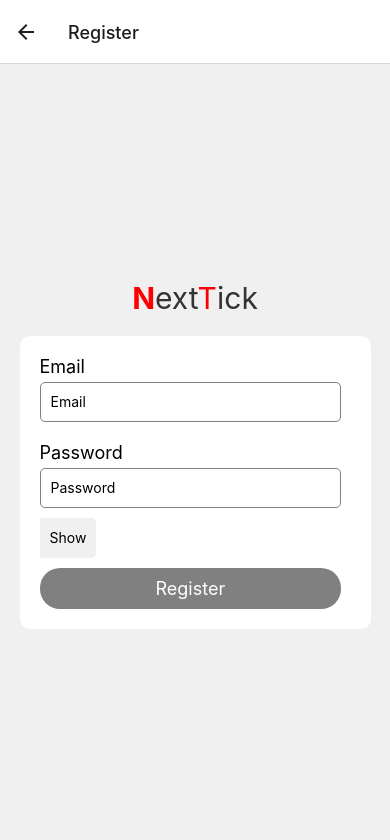
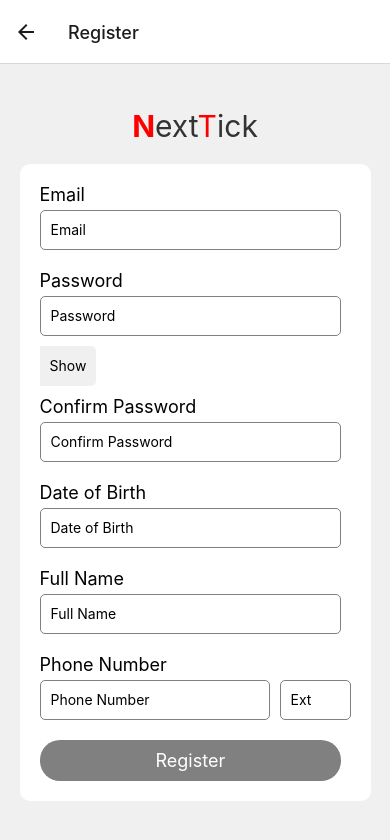
Before and after one commit to Islamsulaiman/NextTick-React-Native, a React Native app: screen /Register in a window 390 px wide. Shown: the top 840 px of the page. Built offline with nearby package versions, Linux system fonts and the light colour scheme.

Commit message:
Dev: add additional field for the Register page

```diff
--- a/package.json
+++ b/package.json
@@ -10,6 +10,7 @@
     "test": "jest"
   },
   "dependencies": {
+    "@react-native-community/checkbox": "^0.5.16",
     "@react-native-community/masked-view": "^0.1.11",
     "@react-navigation/native": "^6.1.7",
     "@react-navigation/stack": "^6.3.17",
--- a/src/App.tsx
+++ b/src/App.tsx
@@ -21,5 +21,4 @@ function App(): JSX.Element {
   );
 }
 
-const styles = StyleSheet.create({});
 export default App;
--- a/src/screens/Register.tsx
+++ b/src/screens/Register.tsx
@@ -11,13 +11,25 @@ import {
   Modal,
 } from 'react-native';
 
+import CheckBox from '@react-native-community/checkbox';
+
+
 const RegisterScreen: React.FC = () => {
 
   const [email, setEmail] = useState<string>('');
   const [password, setPassword] = useState<string>('');
+  const [confirmPassword, setConfirmPassword] = useState<string>('');
+  const [dob, setDob] = useState<string>('');
+  const [fullName, setFullName] = useState<string>('');
+  const [phoneNumber, setPhoneNumber] = useState<string>('');
+  const [phoneExt, setPhoneExt] = useState<string>('');
   const [isPasswordVisible, setIsPasswordVisible] = useState<boolean>(false);
   const [isModalVisible, setIsModalVisible] = useState<boolean>(false);
   const [modalMessage, setModalMessage] = useState<string>('');
+  const [agreeTerms, setAgreeTerms] = useState<boolean>(false);
+  const [isNotRobot, setIsNotRobot] = useState<boolean>(false);
+  const [isAgreeChecked, setIsAgreeChecked] = useState<boolean>(false);
+
 
   const isEmailValid = (input: string) => {
     const emailRegex = /\S+@\S+\.\S+/;
@@ -108,13 +120,105 @@ const RegisterScreen: React.FC = () => {
           </TouchableOpacity>
         </View>
 
+        <View style={styles.inputWrapper}>
+          <Text style={styles.inputLabel}>Confirm Password</Text>
+          <TextInput
+            style={styles.input}
+            placeholder="Confirm Password"
+            value={confirmPassword}
+            onChangeText={setConfirmPassword}
+            secureTextEntry={!isPasswordVisible}
+            onBlur={() => {
+              if (confirmPassword !== password) {
+                setModalMessage('Passwords do not match.');
+                setIsModalVisible(true);
+              }
+            }}
+          />
+        </View>
+
+        <View style={styles.inputWrapper}>
+          <Text style={styles.inputLabel}>Date of Birth</Text>
+          <TextInput
+            style={styles.input}
+            placeholder="Date of Birth"
+            value={dob}
+            onChangeText={setDob}
+            keyboardType="numeric"
+          />
+        </View>
+
+        <View style={styles.inputWrapper}>
+          <Text style={styles.inputLabel}>Full Name</Text>
+          <TextInput
+            style={styles.input}
+            placeholder="Full Name"
+            value={fullName}
+            onChangeText={setFullName}
+          />
+        </View>
+
+        <View style={styles.inputWrapper}>
+          <Text style={styles.inputLabel}>Phone Number</Text>
+          <View style={styles.phoneNumberContainer}>
+            <TextInput
+              style={styles.phoneInput}
+              placeholder="Phone Number"
+              value={phoneNumber}
+              onChangeText={setPhoneNumber}
+              keyboardType="phone-pad"
+            />
+            <TextInput
+              style={styles.phoneExtInput}
+              placeholder="Ext"
+              value={phoneExt}
+              onChangeText={setPhoneExt}
+              keyboardType="numeric"
+            />
+          </View>
+        </View>
+
+
+        {/* checkboxes */}
+        {/* <View style={styles.checkboxContainer}>
+
+            <CheckBox value={isAgreeChecked}
+                onValueChange={setIsAgreeChecked}
+                // style={styles.checkbox}
+                tintColors={{ true: 'blue', false: 'gray' }}
+                />
+            <Text style={styles.checkboxLabel}>I agree with the terms and conditions.</Text>
+
+        </View>
+
+        <View style={styles.checkboxContainer}>
+            <CheckBox value={isAgreeChecked}
+                onValueChange={setIsAgreeChecked}
+                // style={styles.checkbox}
+                tintColors={{ true: 'blue', false: 'gray' }}
+                />
+            <Text style={styles.checkboxLabel}>I am not a robot.</Text>
+        </View> */}
+
         <TouchableOpacity
           style={[
             styles.button,
-            !isEmailValid(email) || !isPasswordValid(password) ? styles.disabled : null,
+            !isEmailValid(email) ||
+              !isPasswordValid(password) ||
+              confirmPassword !== password ||
+              !agreeTerms ||
+              !isNotRobot
+              ? styles.disabled
+              : null,
           ]}
           onPress={handleRegister}
-          disabled={!isEmailValid(email) || !isPasswordValid(password)}
+          disabled={
+            !isEmailValid(email) ||
+            !isPasswordValid(password) ||
+            confirmPassword !== password ||
+            !agreeTerms ||
+            !isNotRobot
+          }
           onPressIn={startAnimation}
         >
           <Text style={styles.buttonText}>Register</Text>
@@ -261,6 +365,39 @@ const styles = StyleSheet.create({
       fontSize: 16,
       textAlign: 'center',
     },
+    checkboxContainer: {
+      flexDirection: 'row',
+      alignItems: 'center',
+      marginBottom: 10,
+    },
+    checkboxLabel: {
+      marginLeft: 8,
+    },
+    phoneNumberContainer: {
+      flexDirection: 'row',
+      alignItems: 'center',
+    },
+    phoneInput: {
+      flex: 1,
+      height: 40,
+      borderColor: 'gray',
+      borderWidth: 1,
+      marginBottom: 10,
+      paddingLeft: 10,
+      borderRadius: 5,
+      backgroundColor: 'white',
+    },
+    phoneExtInput: {
+      width: '30%',
+      height: 40,
+      borderColor: 'gray',
+      borderWidth: 1,
+      marginBottom: 10,
+      marginLeft: 10,
+      paddingLeft: 10,
+      borderRadius: 5,
+      backgroundColor: 'white',
+    },
     registerButton: {
       backgroundColor: 'green',
       padding: 10,
```
Also changed, not shown: 1 other file (tests, documents, lock files or other folders).
